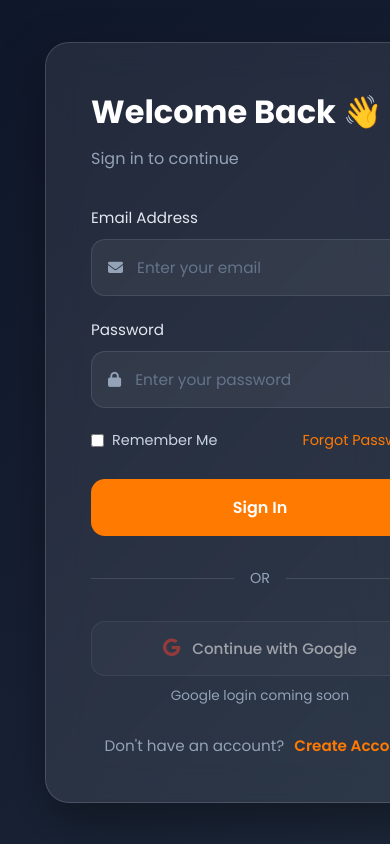
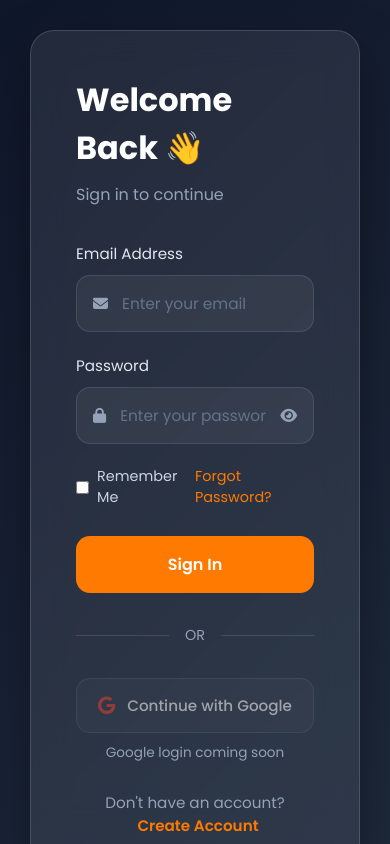
Before and after one commit to 072Krish/codways-technologies, a plain HTML site: page Restaurant-Browser/login.html in a window 390 px wide. Drawn offline with nearby package versions, Linux system fonts and the light colour scheme.

Commit message:
Major Project

```diff
--- a/Restaurant-Browser/assets/css/login.css
+++ b/Restaurant-Browser/assets/css/login.css
@@ -401,56 +401,15 @@ html,body{
 }
 
 @keyframes fadeUp{
-
     from{
-
         opacity:0;
-
         transform:
             translateY(35px);
-
     }
 
     to{
-
         opacity:1;
-
         transform:
             translateY(0);
-
     }
-
 }
-
-/* =========================
-   FIXED LOGIN LAYOUT
-========================= */
-
-body{
-    overflow:hidden;
-}
-
-.login-page{
-    width:100%;
-    height:100vh;
-    display:grid;
-    grid-template-columns:1fr 520px;
-}
-
-.login-left{
-    height:100vh;
-    min-height:100vh;
-}
-
-.login-right{
-    height:100vh;
-    min-height:100vh;
-    overflow-y:auto;
-    display:flex;
-    justify-content:center;
-    align-items:center;
-}
-
-.login-card{
-    margin:auto;
-}
```
Also changed, not shown: Restaurant-Browser/assets/css/signup.css (+17 -290 lines), Restaurant-Browser/assets/js/login.js (+2 -60 lines), Restaurant-Browser/assets/js/signup.js (+0 -54 lines).
